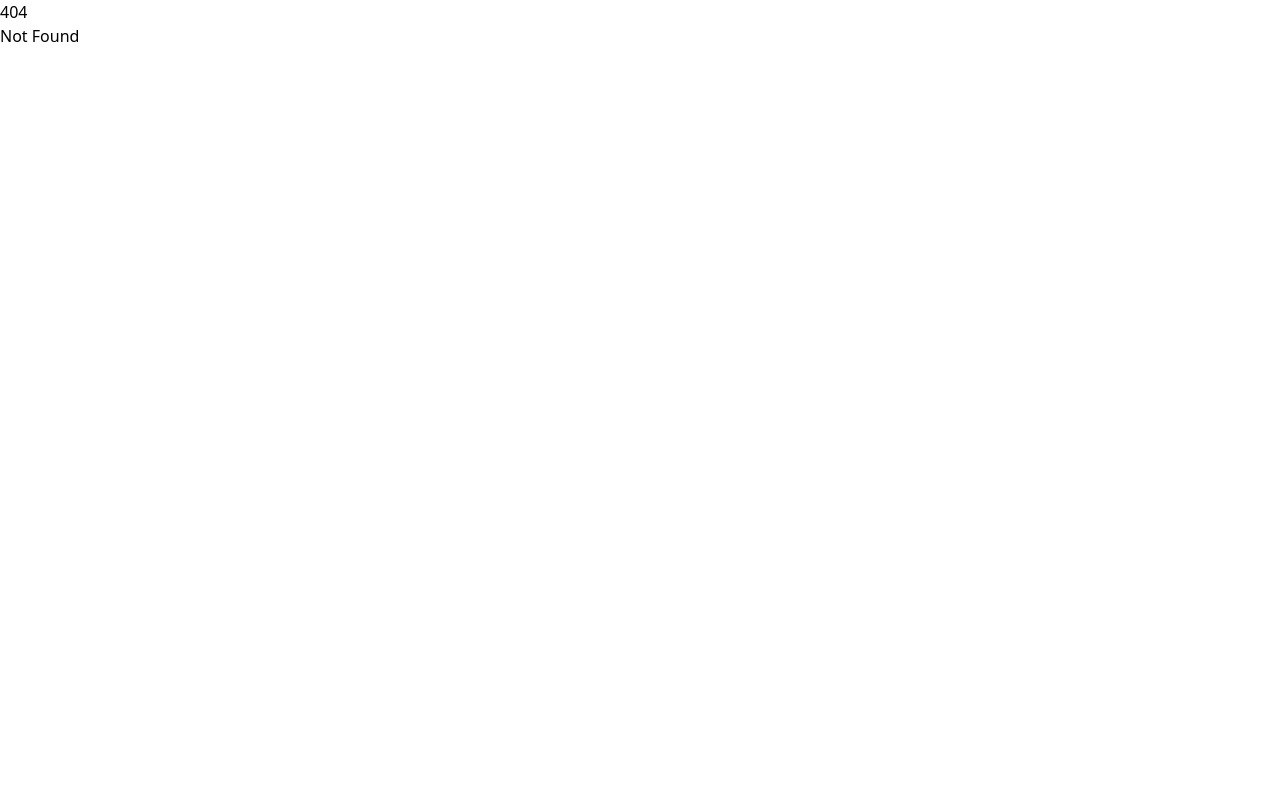
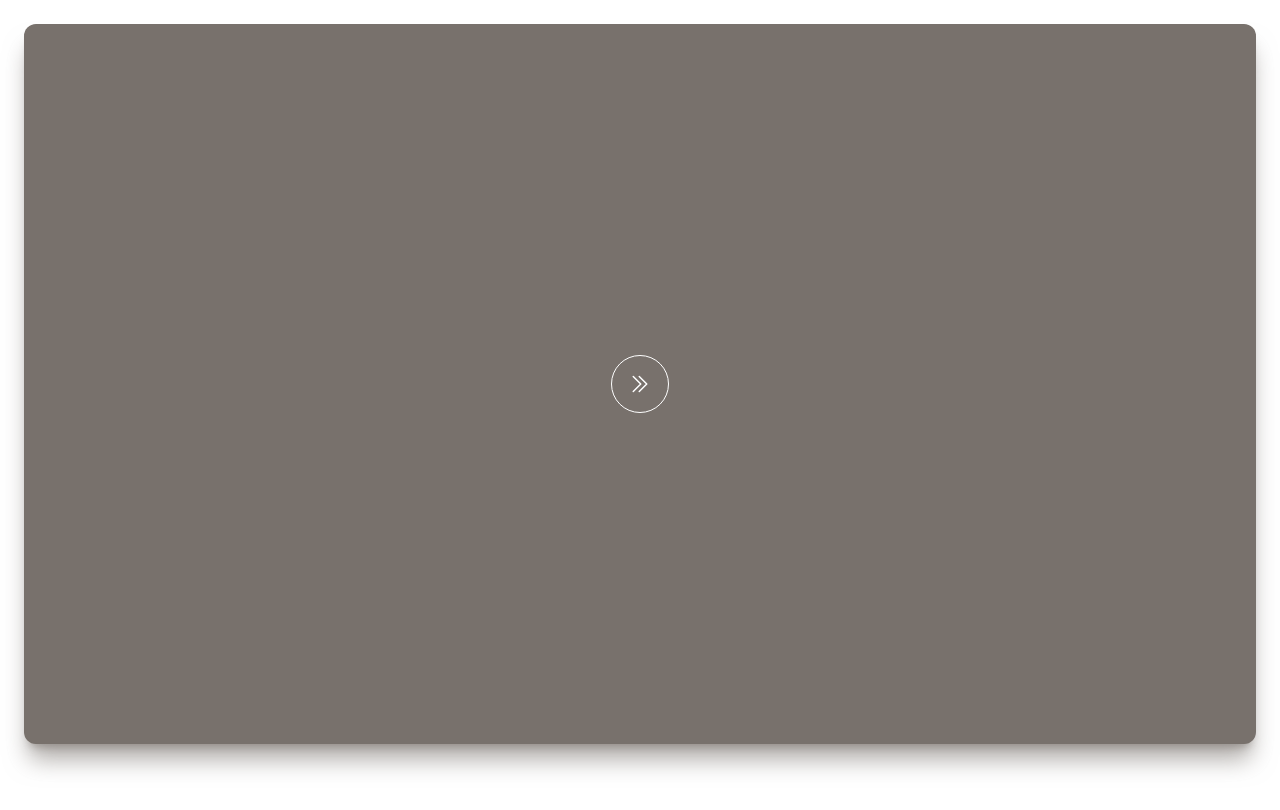
Before and after one commit to diepoe/heg-game, a SvelteKit app: page /real/01-start/story in a window 1280 px wide. Before the commit this address had no page. Shown: the top 810 px of the page. Built offline with nearby package versions, Linux system fonts and the light colour scheme.

Commit message:
add additional story page

```diff
--- a/src/routes/+page.svelte
+++ b/src/routes/+page.svelte
@@ -16,7 +16,7 @@
 
 <section class="grid grid-cols-2 m-auto max-w-md gap-3 px-4">
 	<a
-		href="/real/01-start/permissions"
+		href="/real/01-start/story"
 		on:click={() => showToast('Im Gebäude')}
 		class="p-2 text-lg font-grenze rounded grid place-items-center bg-primary-600 text-white hover:bg-white hover:text-primary-600 border border-primary-600"
 	>
--- a/src/routes/real/01-start/permissions/+page.svelte
+++ b/src/routes/real/01-start/permissions/+page.svelte
@@ -15,7 +15,7 @@
 	}
 </script>
 
-<OnboardingWrapper>
+<OnboardingWrapper delay={true}>
 	<li class="grid place-items-center">
 		<TextWrapper inverted={true}>
 			Wir benötigen deine Zustimmung für den Kamerazugriff, um die spielwichtigen QR-Codes innerhalb
--- /dev/null
+++ b/src/routes/real/01-start/story/+page.svelte
@@ -0,0 +1,24 @@
+<script lang="ts">
+	import OnboardingWrapper from '$lib/components/OnboardingWrapper.svelte';
+    import TextWrapper from '$lib/components/TextWrapper.svelte';
+</script>
+
+<OnboardingWrapper>
+    <div class="grid place-items-center">
+		<a href="/real/01-start/permissions" class="p-4 rounded-full border border-white hover:bg-white group">
+			<svg
+				xmlns="http://www.w3.org/2000/svg"
+				fill="none"
+				viewBox="0 0 24 24"
+				stroke-width="1.5"
+				stroke="currentColor"
+				class="w-6 h-6 stroke-white group-hover:stroke-primary-500"
+				><path
+					stroke-linecap="round"
+					stroke-linejoin="round"
+					d="m11.25 4.5 7.5 7.5-7.5 7.5m-6-15 7.5 7.5-7.5 7.5"
+				/></svg
+			>
+		</a>
+	</div>
+</OnboardingWrapper>
```
